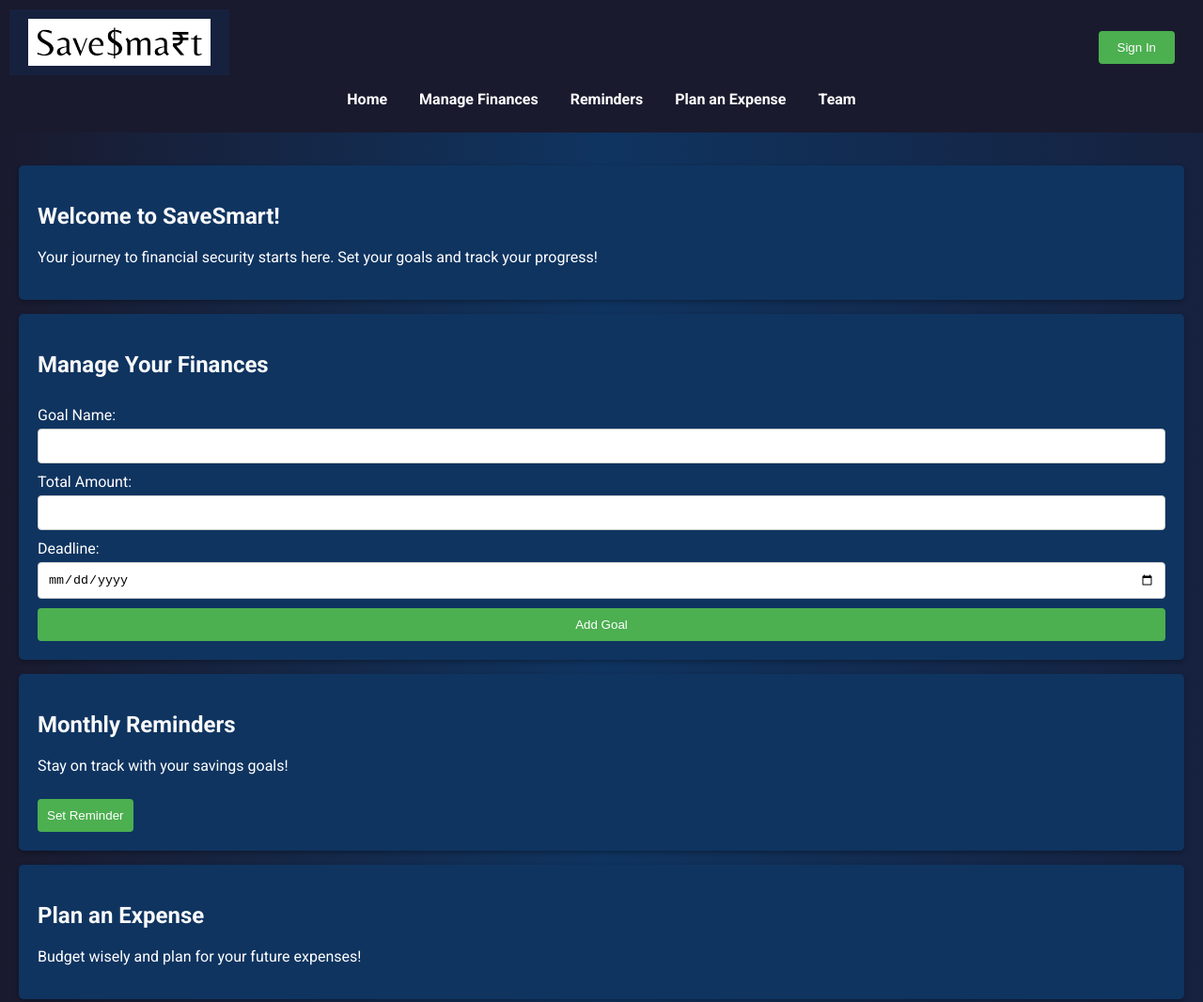
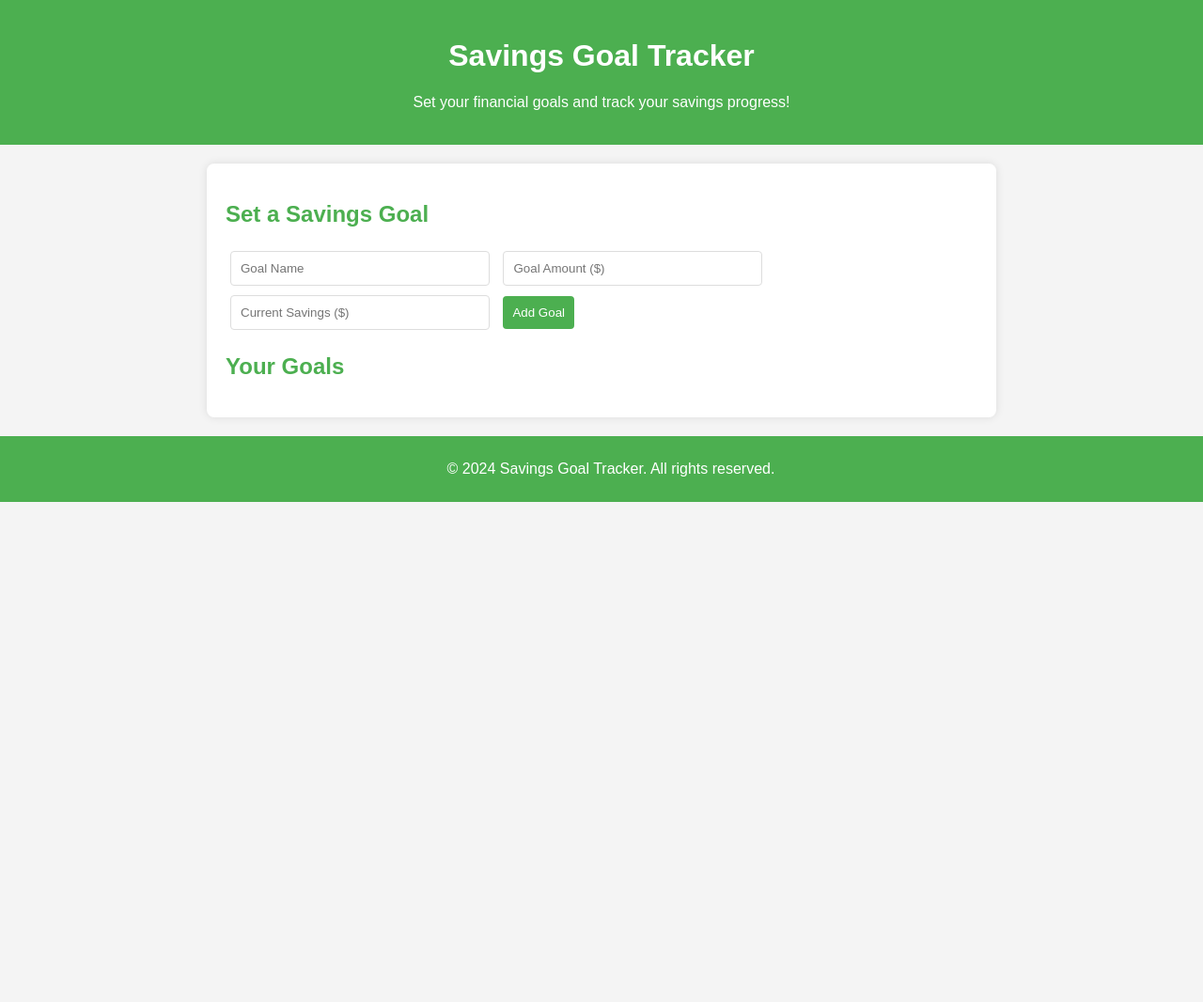
Before and after one commit to EshaanSaha/BitToByte, a plain HTML site: page index.html in a window 1280 px wide. Shown: the top 1066 px of the page at 94% size. After the commit the page ends 800 px from the top, so only its background shows below. Drawn offline with Linux system fonts and the light colour scheme.

Commit message:
Add files via upload

```diff
--- a/index.html
+++ b/index.html
@@ -3,99 +3,30 @@
 <head>
     <meta charset="UTF-8">
     <meta name="viewport" content="width=device-width, initial-scale=1.0">
-    <title>SaveSmart: Savings Goal Tracker</title>
+    <title>Savings Goal Tracker</title>
     <link rel="stylesheet" href="styles.css">
-    <link rel="preload" href="https://fonts.googleapis.com/css2?family=Roboto:wght@400;700&display=swap" as="style" onload="this.onload=null;this.rel='stylesheet'">
-    <script>
-        // Function to trigger kaching animation
-        function playKaching() {
-            const kachingSound = new Audio('retro-coin-4-236671.mp3'); // Ensure the correct relative path
-            kachingSound.play();
-
-            const coin = document.querySelector('.coin');
-            const logo = document.querySelector('.ribbon img');
-            const logoRect = logo.getBoundingClientRect(); // Get the logo's position
-
-            // Set coin's initial position to the logo's position
-            coin.style.left = `${logoRect.left + logoRect.width / 2}px`;
-            coin.style.top = `${logoRect.top}px`;
-
-            // Trigger coin animation
-            coin.classList.add('show-coin');
-
-            // Remove the class after the animation completes
-            setTimeout(() => {
-                coin.classList.remove('show-coin');
-            }, 1000); // Adjust the duration as needed
-        }
-    </script>
 </head>
 <body>
     <header>
-        <div class="header-content">
-            <div class="ribbon" onclick="playKaching()">
-                <img src="logo.png" alt="Company Logo"> <!-- Replace with actual logo path -->
-            </div>
-            <div class="signin">
-                <button onclick="alert('Sign In functionality to be implemented!')">Sign In</button>
-            </div>
-        </div>
-        <nav>
-            <ul>
-                <li><a href="#home">Home</a></li>
-                <li><a href="#manage-finances">Manage Finances</a></li>
-                <li><a href="#reminders">Reminders</a></li>
-                <li><a href="#plan-expense">Plan an Expense</a></li>
-                <li><a href="#team">Team</a></li>
-            </ul>
-        </nav>
+        <h1>Savings Goal Tracker</h1>
+        <p>Set your financial goals and track your savings progress!</p>
     </header>
-
     <main>
-        <section id="home" class="main-section">
-            <h2>Welcome to SaveSmart!</h2>
-            <p>Your journey to financial security starts here. Set your goals and track your progress!</p>
+        <section id="goal-form">
+            <h2>Set a Savings Goal</h2>
+            <input type="text" id="goalName" placeholder="Goal Name" required>
+            <input type="number" id="goalAmount" placeholder="Goal Amount ($)" required>
+            <input type="number" id="currentSavings" placeholder="Current Savings ($)" required>
+            <button onclick="addGoal()">Add Goal</button>
         </section>
-
-        <section id="manage-finances" class="main-section">
-            <h2>Manage Your Finances</h2>
-            <form id="goal-form">
-                <label for="goal-name">Goal Name:</label>
-                <input type="text" id="goal-name" required>
-
-                <label for="goal-amount">Total Amount:</label>
-                <input type="number" id="goal-amount" required>
-
-                <label for="goal-deadline">Deadline:</label>
-                <input type="date" id="goal-deadline" required>
-
-                <button type="submit">Add Goal</button>
-            </form>
+        <section id="goal-list">
+            <h2>Your Goals</h2>
+            <ul id="goals"></ul>
         </section>
-
-        <section id="reminders" class="main-section">
-            <h2>Monthly Reminders</h2>
-            <p>Stay on track with your savings goals!</p>
-            <button id="set-reminder">Set Reminder</button>
-        </section>
-
-        <section id="plan-expense" class="main-section">
-            <h2>Plan an Expense</h2>
-            <p>Budget wisely and plan for your future expenses!</p>
-        </section>
-
-        <section id="team" class="main-section">
-            <h2>Meet the Team</h2>
-            <p>We are here to support your savings journey!</p>
-        </section>
-
-        <div id="coins" class="coins-animation">
-            <img src="coin.png" alt="Coin" class="coin"> <!-- Replace with coin image path -->
-        </div>
     </main>
-
     <footer>
-        <p>&copy; 2024 SaveSmart. All rights reserved.</p>
+        <p>&copy; 2024 Savings Goal Tracker. All rights reserved.</p>
     </footer>
+    <script src="script.js"></script>
 </body>
 </html>
--- /dev/null
+++ b/script.js
@@ -0,0 +1,23 @@
+document.getElementById('goal-form').addEventListener('submit', function(event) {
+    event.preventDefault();
+
+    const goalName = document.getElementById('goal-name').value;
+    const goalAmount = document.getElementById('goal-amount').value;
+    const goalDeadline = document.getElementById('goal-deadline').value;
+
+    // Logic to save the goal (e.g., to a database or local storage) goes here
+    console.log(`Goal added: ${goalName}, Amount: ${goalAmount}, Deadline: ${goalDeadline}`);
+
+    // Reset the form
+    this.reset();
+    // Close the modal
+    document.getElementById('goal-modal').style.display = 'none';
+});
+
+// Modal close when clicking outside of it
+window.onclick = function(event) {
+    const modal = document.getElementById('goal-modal');
+    if (event.target == modal) {
+        modal.style.display = "none";
+    }
+}
--- a/styles.css
+++ b/styles.css
@@ -1,151 +1,77 @@
-* {
-    box-sizing: border-box;
-}
-
 body {
-    font-family: 'Roboto', sans-serif;
+    font-family: Arial, sans-serif;
     margin: 0;
     padding: 0;
-    background: linear-gradient(to right, #1a1a2e, #0f3460, #16213e);
-    color: #ffffff;
+    background-color: #f4f4f4;
 }
 
 header {
-    background-color: #1a1a2e;
-    padding: 10px;
-    position: relative;
-}
-
-.header-content {
-    display: flex;
-    justify-content: space-between;
-    align-items: center;
-}
-
-.ribbon {
-    background-color: #16213e;
-    padding: 10px 20px;
-    cursor: pointer;
-    display: flex;
-    align-items: center;
-}
-
-.ribbon img {
-    height: 50px; /* Adjust size as necessary */
-}
-
-.signin {
-    margin-right: 20px;
-}
-
-.signin button {
     background-color: #4CAF50;
     color: white;
-    border: none;
-    border-radius: 4px;
-    padding: 10px 20px;
-    cursor: pointer;
-}
-
-.signin button:hover {
-    background-color: #45a049;
-}
-
-nav {
+    padding: 20px;
     text-align: center;
-    margin-top: 10px;
-}
-
-nav ul {
-    list-style: none;
-    padding: 0;
-}
-
-nav ul li {
-    display: inline;
-    margin: 0 15px;
-}
-
-nav a {
-    color: #ffffff;
-    text-decoration: none;
-    font-weight: bold;
 }
 
 main {
+    max-width: 800px;
+    margin: 20px auto;
     padding: 20px;
-}
-
-.main-section {
-    background-color: #0f3460;
-    padding: 20px;
-    margin: 15px 0;
-    border-radius: 5px;
-    box-shadow: 0 2px 5px rgba(0, 0, 0, 0.3);
+    background: white;
+    border-radius: 8px;
+    box-shadow: 0 0 10px rgba(0,0,0,0.1);
 }
 
 h2 {
-    color: #f8f9fa;
+    color: #4CAF50;
 }
 
-form {
-    display: flex;
-    flex-direction: column;
-}
-
-label {
-    margin: 10px 0 5px;
-}
-
-input[type="text"],
-input[type="number"],
-input[type="date"] {
+input {
+    width: calc(33% - 10px);
     padding: 10px;
-    border: 1px solid #ccc;
+    margin: 5px;
+    border: 1px solid #ddd;
     border-radius: 4px;
 }
 
 button {
-    margin-top: 10px;
-    padding: 10px;
     background-color: #4CAF50;
     color: white;
+    padding: 10px;
     border: none;
     border-radius: 4px;
     cursor: pointer;
+    margin-left: 5px; /* Add some space between buttons */
 }
 
 button:hover {
     background-color: #45a049;
 }
 
+button.delete {
+    background-color: #f44336; /* Red color for delete */
+}
+
+button.delete:hover {
+    background-color: #d32f2f; /* Darker red on hover */
+}
+
+
 footer {
     text-align: center;
-    padding: 10px 0;
-    background-color: #1a1a2e;
+    padding: 10px;
+    background-color: #4CAF50;
     color: white;
     position: relative;
     bottom: 0;
     width: 100%;
 }
 
-/* Coins Animation */
-.coins-animation {
-    position: absolute;
-    pointer-events: none;
-    left: 0;
-    top: 0;
+ul {
+    list-style-type: none;
+    padding: 0;
 }
 
-.coin {
-    width: 30px;
-    position: absolute;
-    opacity: 0;
-    transform: translateY(0);
-    transition: opacity 0.5s, transform 1s;
+li {
+    padding: 10px;
+    border-bottom: 1px solid #ddd;
 }
-
-.coin.show-coin {
-    opacity: 1;
-    transform: translateY(100px); /* Moves coin 100px downward */
-}
```
Also changed, not shown: esha.png (added), garv.png (added).
